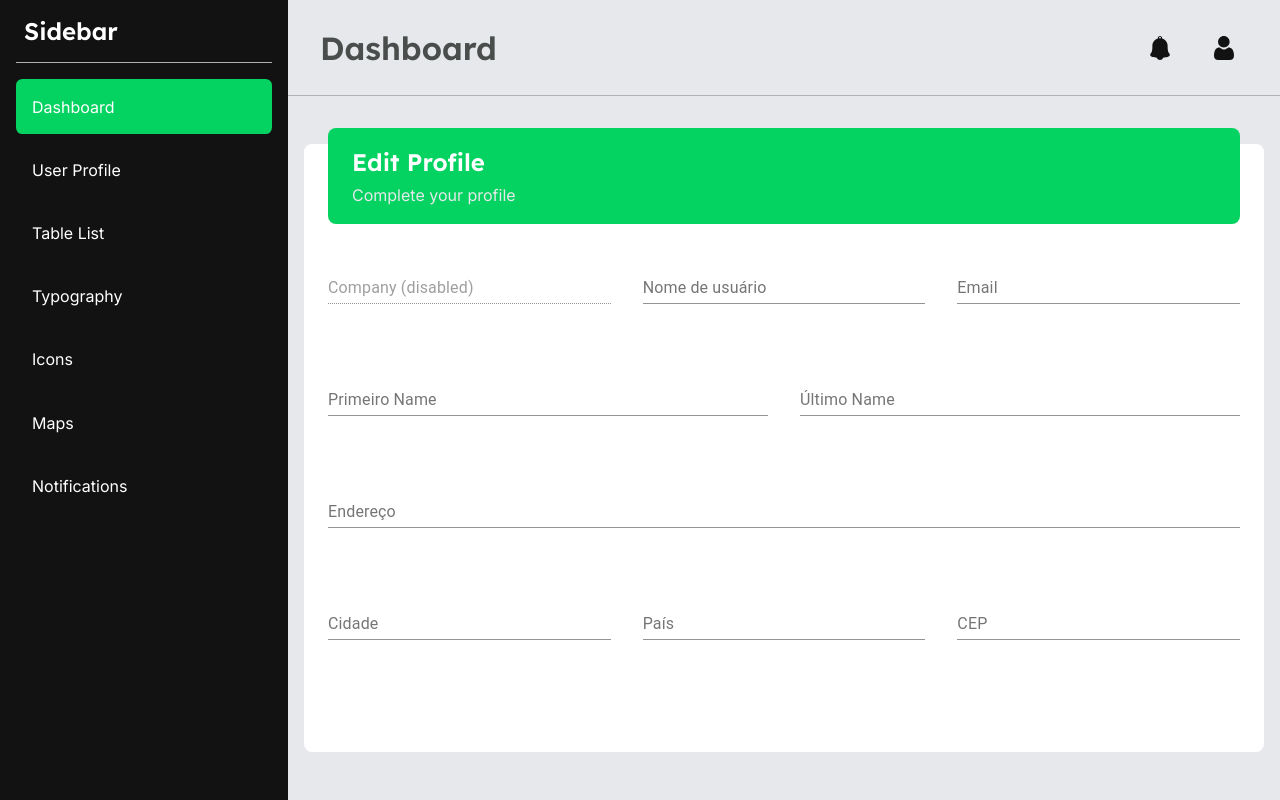
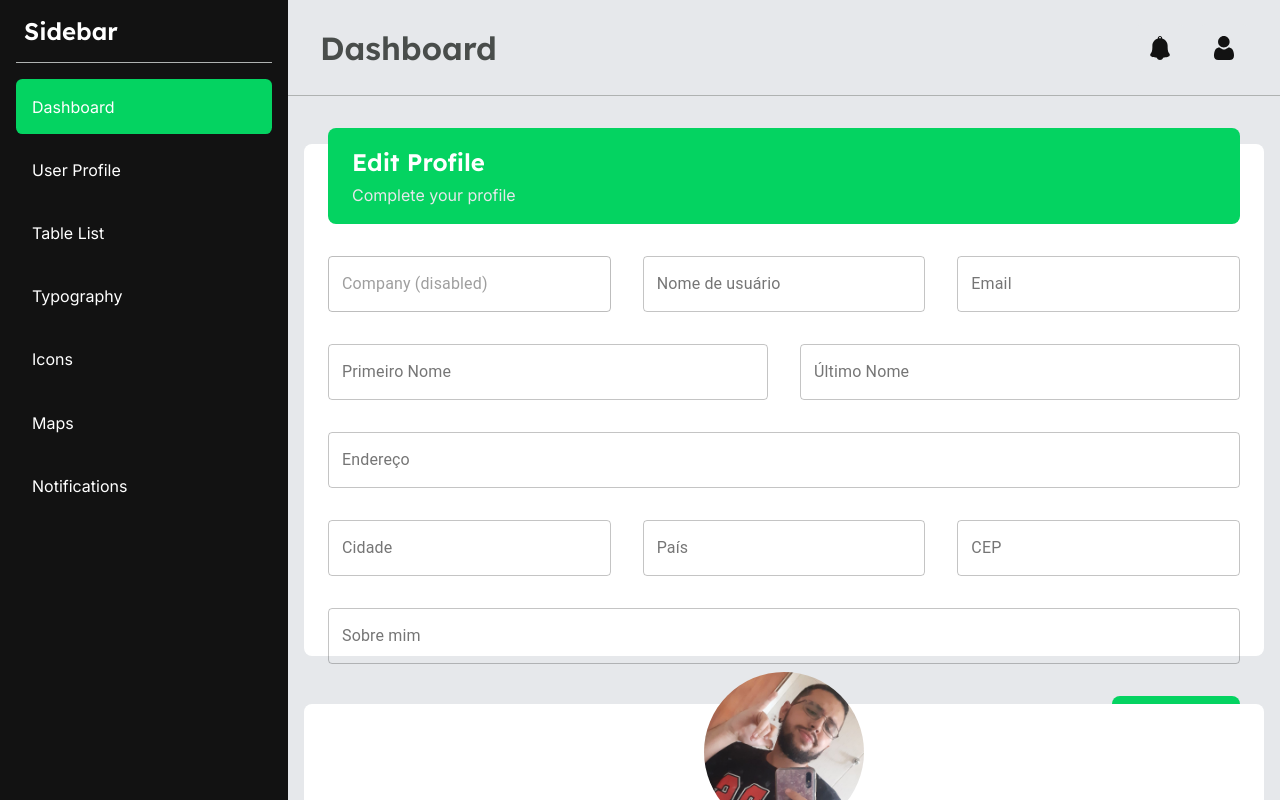
Before and after one commit to MatheusGomesRocha/dashboard_next, a Next.js app: page /user/user.module in a window 1280 px wide. Built offline with nearby package versions, Linux system fonts and the light colour scheme.

Commit message:
Finalizando frontend da tela User Profile

```diff
--- a/src/pages/user/[slug].tsx
+++ b/src/pages/user/[slug].tsx
@@ -1,6 +1,7 @@
 import styles from './user.module.scss';
 import { useRouter } from 'next/router';
 import TextField from '@material-ui/core/TextField';
+import Image from 'next/image';
 
 export default function User() {
     const router = useRouter();
@@ -16,27 +17,52 @@ export default function User() {
 
                 <form>
                     <div>
-                        <TextField label="Company (disabled)" disabled />
-                        <TextField label="Nome de usuário" />
-                        <TextField label="Email" />
+                        <TextField variant="outlined" label="Company (disabled)" disabled />
+                        <TextField variant="outlined" label="Nome de usuário" />
+                        <TextField variant="outlined" label="Email" />
                     </div>
 
                     <div>
-                        <TextField label="Primeiro Name" />
-                        <TextField label="Último Name" />
+                        <TextField variant="outlined" label="Primeiro Nome" />
+                        <TextField variant="outlined" label="Último Nome" />
                     </div>
 
                     <div>
-                        <TextField label="Endereço" />
+                        <TextField variant="outlined" label="Endereço" />
                     </div>
 
                     <div>
-                        <TextField label="Cidade" />
-                        <TextField label="País" />
-                        <TextField label="CEP" />
+                        <TextField variant="outlined" label="Cidade" />
+                        <TextField variant="outlined" label="País" />
+                        <TextField variant="outlined" label="CEP" />
                     </div>
 
+                    <div>
+                        <TextField variant="outlined" label="Sobre mim" />
+                    </div>
+
+                    <div>
+                        <button type="submit">Editar perfil</button>
+                    </div>
                 </form>
+            </div>
+
+            <div className={styles.profile}>
+                <div>
+                <Image
+                    width={300}
+                    height={300}
+                    src="/avatar.jpeg"
+                    objectFit="cover"
+                />
+                </div>
+
+                <span>CEO - Founder</span>
+                <h2>Jim Halpert</h2>
+
+                <p>lorem ipsum aheio asmalmq oqdsak doqmdkq odoqdq oqmdkas omqom,s</p>
+
+                <button type="button">Seguir</button>
             </div>
         </div>
     )
--- a/src/pages/user/user.module.scss
+++ b/src/pages/user/user.module.scss
@@ -10,7 +10,7 @@
 .divForm {
     background: var(--white);
     margin: 3rem 1rem;
-    height: calc(100vh - 12rem);
+    height: calc(100vh - 18rem);
     position: relative;
     border-radius: 0.5rem;
 
@@ -39,12 +39,79 @@
         margin: 0 2.5%;
         width: 95%;
         display: grid;
-        grid-gap: 4rem;
+        grid-gap: 2rem;
 
         div {
             display: flex;
             width: 100%;
             gap: 2rem;
+            justify-content: flex-end;
+        }
+
+        button {
+            width: 8rem;
+            height: 3rem;
+            border-radius: 0.5rem;
+            font-size: 1.1rem;
+            border: none;
+            color: var(--white);
+            background: var(--green-500);
+            transition: filter 200ms;
+
+            &:hover {
+                filter: brightness(0.9);
+            }
         }
     }
 }
+
+.profile {
+    background: var(--white);
+    border-radius: 0.5rem;
+    margin: 0 1rem;
+    padding-bottom: 2rem;
+    display: flex;
+    flex-direction: column;
+    align-items: center;
+    justify-content: center;
+    position: relative;
+    gap: 1rem 0;
+
+    div {
+        margin-top: -2rem;
+        width: 10rem;
+        height: 10rem;
+    }
+
+    img {
+        border-radius: 50%;
+    }
+
+    span {
+        color: var(--gray-200);
+    }
+
+    h2 {
+        color: var(--gray-800);
+    }
+
+
+    p {
+        color: var(--gray-200);
+    }
+
+    button {
+        background: var(--green-500);
+        width: 8rem;
+        height: 3rem;
+        border-radius: 0.5rem;
+        border: none;
+        color: #fff;
+        font-size: 1.2rem;
+        transition: filter 200ms;
+
+        &:hover {
+            filter: brightness(0.9);
+        }
+    }
+}
```
Also changed, not shown: server.json (+23 -6 lines).
